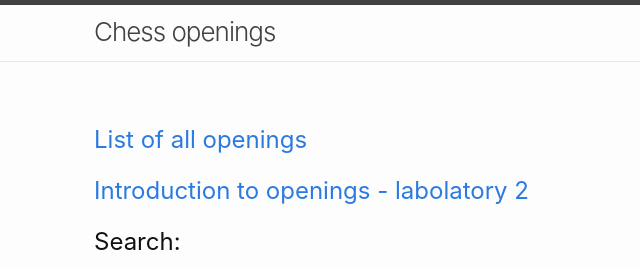
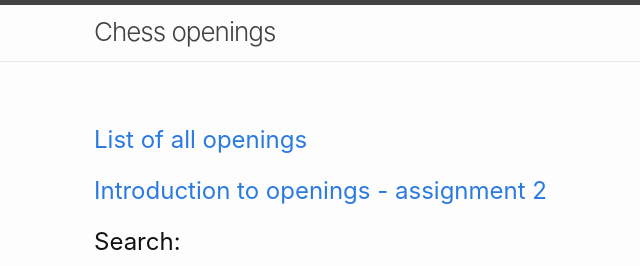
Before and after one commit to M1chalj/M1chalj.github.io, a plain HTML site: page index.html in a window 1280 px wide. Shown: the top 266 px of the page, 176-816 px from the left. Drawn offline with Linux system fonts and the light colour scheme.

```diff
--- a/index.html
+++ b/index.html
@@ -45,7 +45,7 @@
 
   <div class="post-content">
     <h1><a href="/list">List of all openings</a></h1>
-    <h1><a href="/introduction_to_openings">Introduction to openings - labolatory 2</a></h1>
+    <h1><a href="/introduction_to_openings">Introduction to openings - assignment 2</a></h1>
 <h1>Search:</h1>
 <form id="search-input">
     <input type="text" autofocus/>
```
